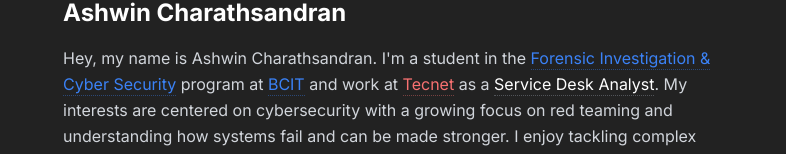
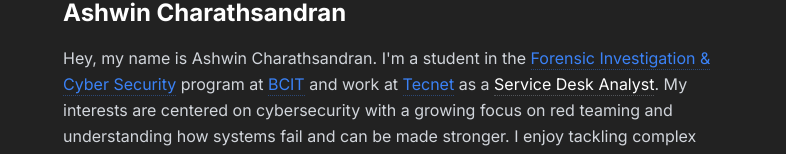
Before and after one commit to ashwnn/ashwin.lol, a Next.js app: page / in a window 1280 px wide. Shown: the part 135-289 px from the top of the page, without its empty margins (241-1027 px from the left). Built offline with nearby package versions, Linux system fonts and the light colour scheme.

Commit message:
chore: remove red text

```diff
--- a/src/app/page.tsx
+++ b/src/app/page.tsx
@@ -19,7 +19,6 @@ export default async function Home() {
           </Link>{' '}
           program at <Link href="https://bcit.ca/">BCIT</Link> and work at{' '}
           <Link
-            className="text-red-400 border-b border-dotted border-red-400/40 pb-px no-underline transition-all duration-200 ease-in-out hover:border-solid hover:border-red-300/80 hover:text-red-300"
             href="https://tecnet.ca/"
           >
             Tecnet
```
